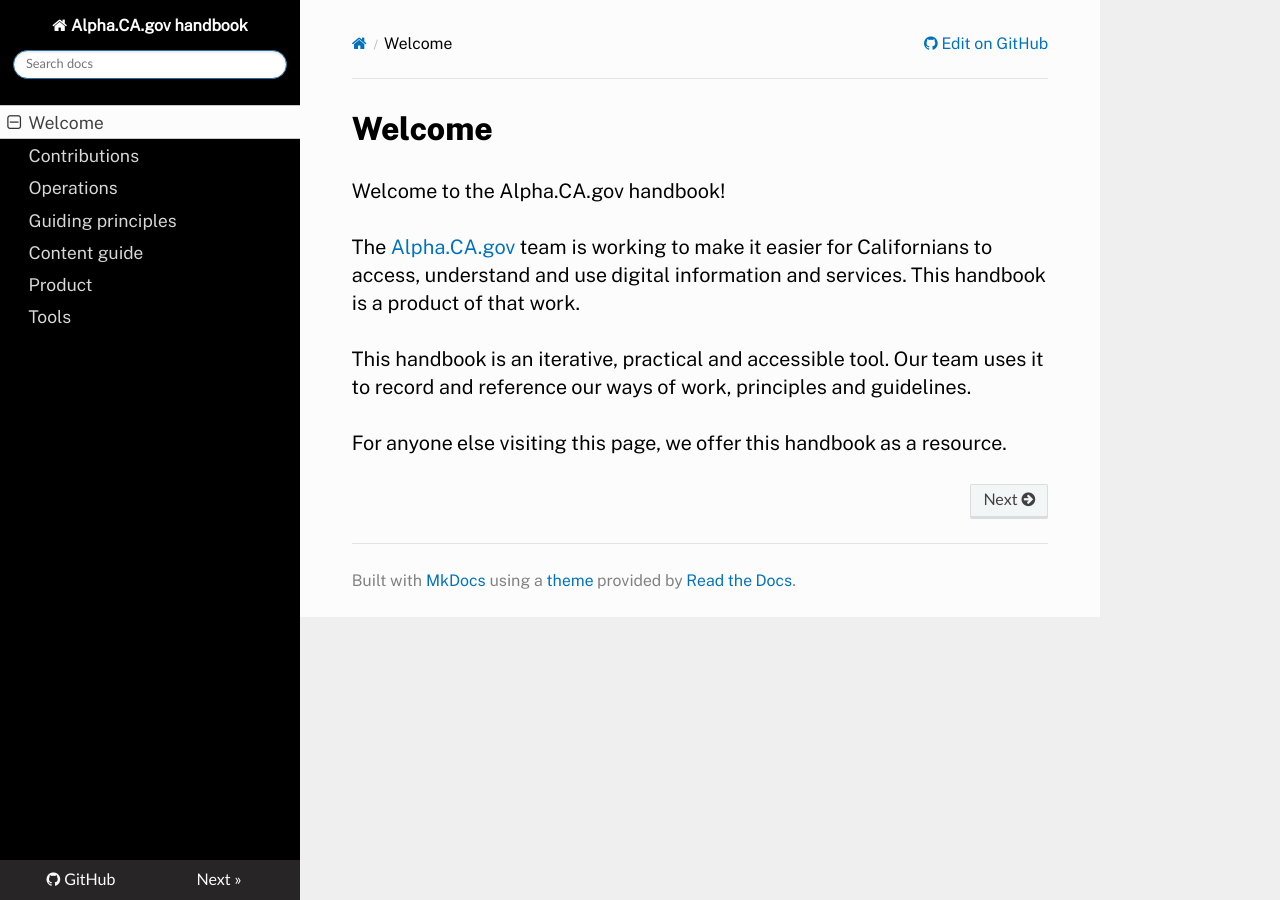
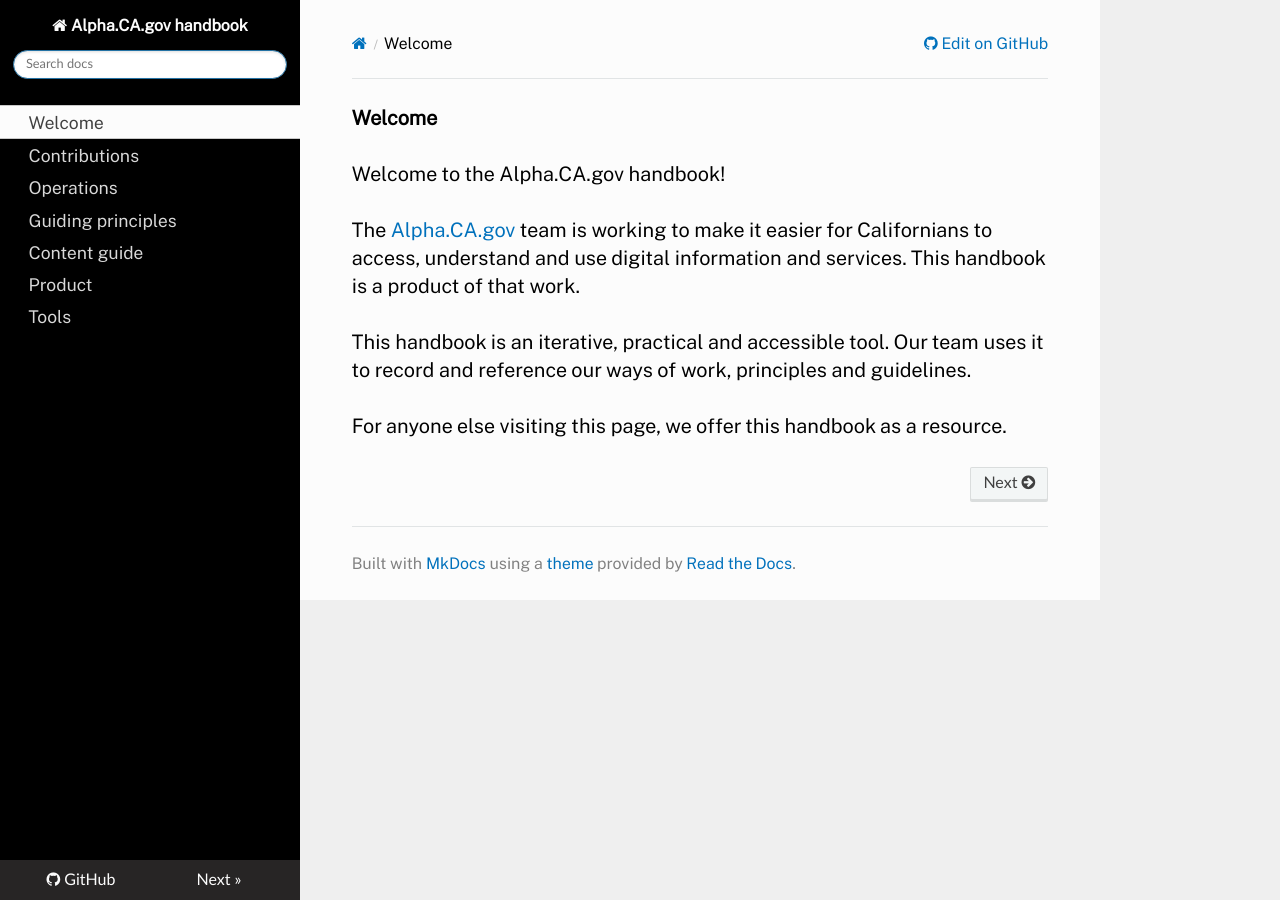
Before and after one commit to cagov/handbook-cadotgov, an MkDocs documentation site: the page built from docs/README.md, in a window 1280 px wide. Built offline with MkDocs 1.6.1, drawn with Linux system fonts in a browser that asks for light colours; nearby versions of some CDN libraries; old or Windows-style settings are respelled for this version of MkDocs.

```diff
--- a/docs/README.md
+++ b/docs/README.md
@@ -1,4 +1,4 @@
-# Welcome
+**Welcome**
 
 Welcome to the Alpha.CA.gov handbook!
 
```
